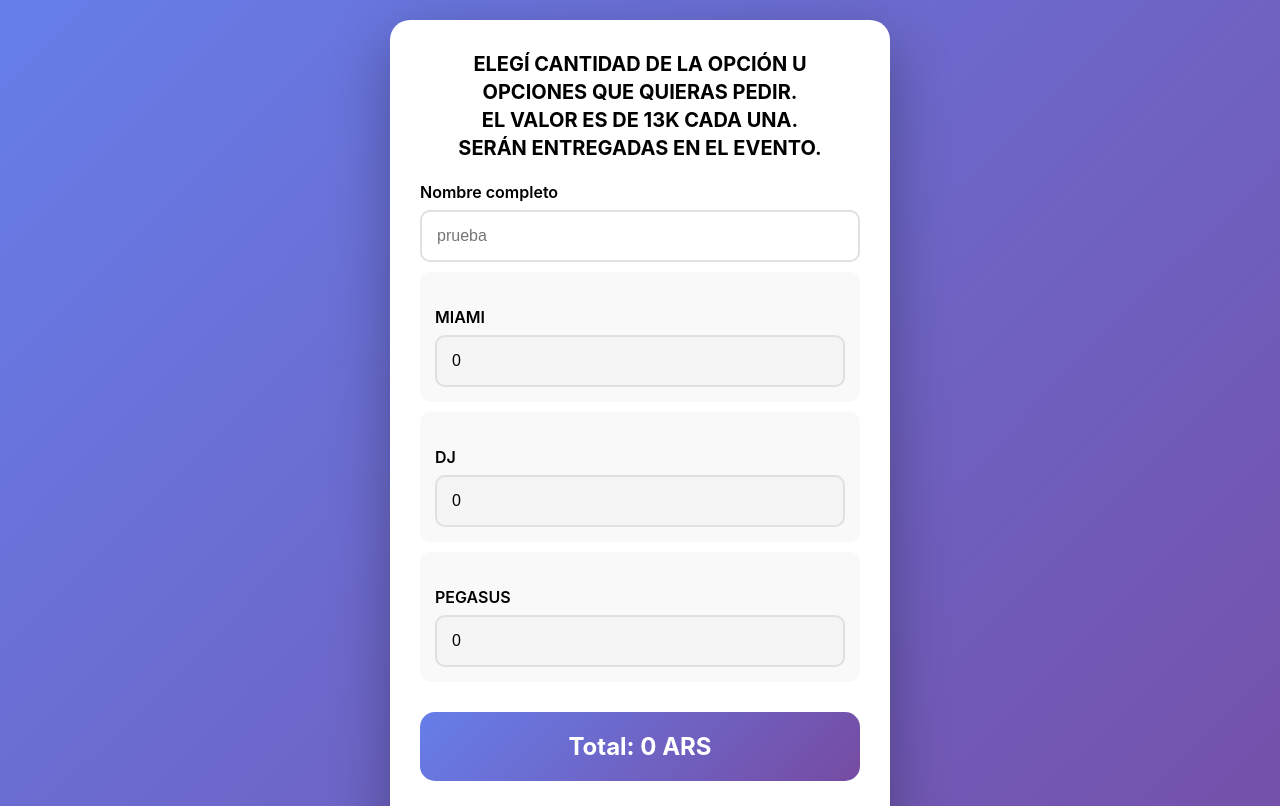
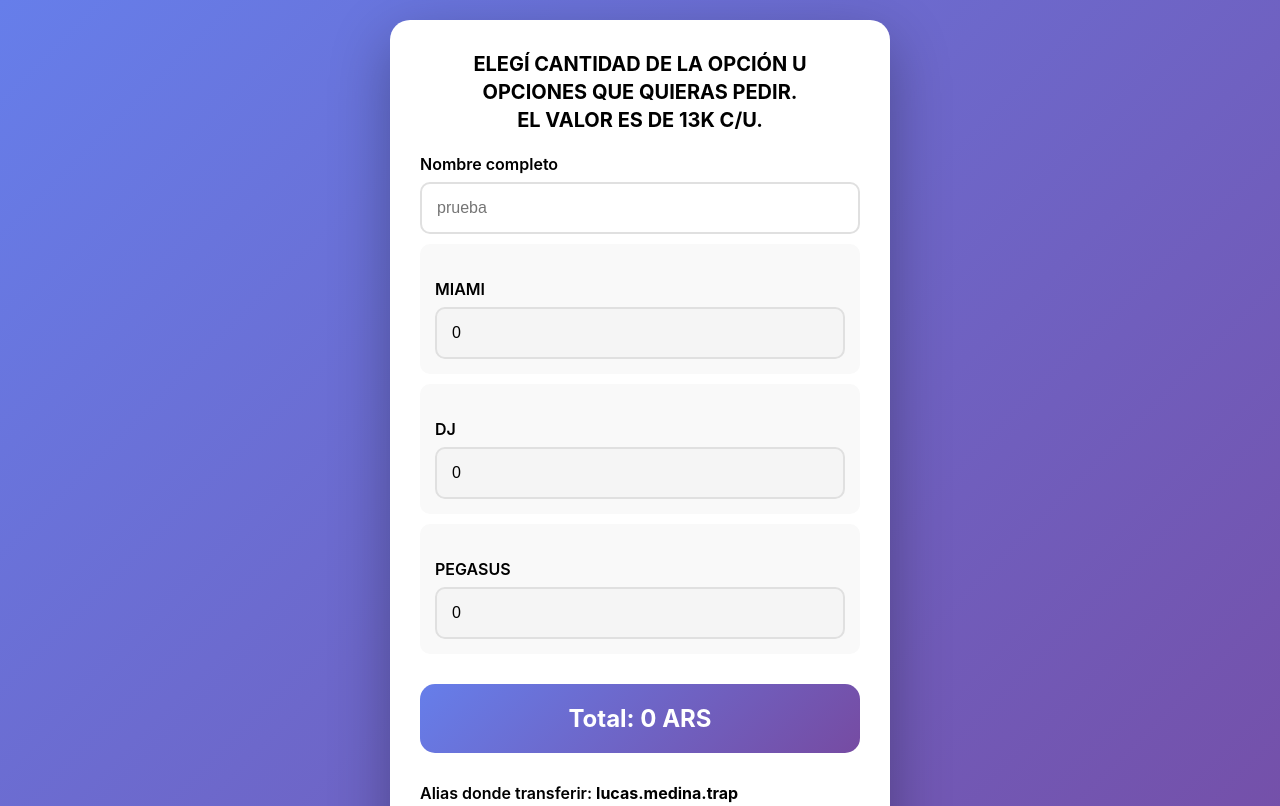
Before and after one commit to micaelabursese/tienda-evento, a plain HTML site: page index.html in a window 1280 px wide. Shown: the top 806 px of the page. Drawn offline with Linux system fonts and the light colour scheme.

Commit message:
Update index.html

```diff
--- a/index.html
+++ b/index.html
@@ -161,7 +161,7 @@
 </head>
 <body>
     <div class="container">
-        <h1>ELEGÍ CANTIDAD DE LA OPCIÓN U OPCIONES QUE QUIERAS PEDIR.<br>EL VALOR ES DE 13K CADA UNA.<br>SERÁN ENTREGADAS EN EL EVENTO.</h1>
+        <h1>ELEGÍ CANTIDAD DE LA OPCIÓN U OPCIONES QUE QUIERAS PEDIR.<br>EL VALOR ES DE 13K C/U.<br></h1>
 
         <form id="pedidoForm">
             <label for="nombre">Nombre completo</label>
```
